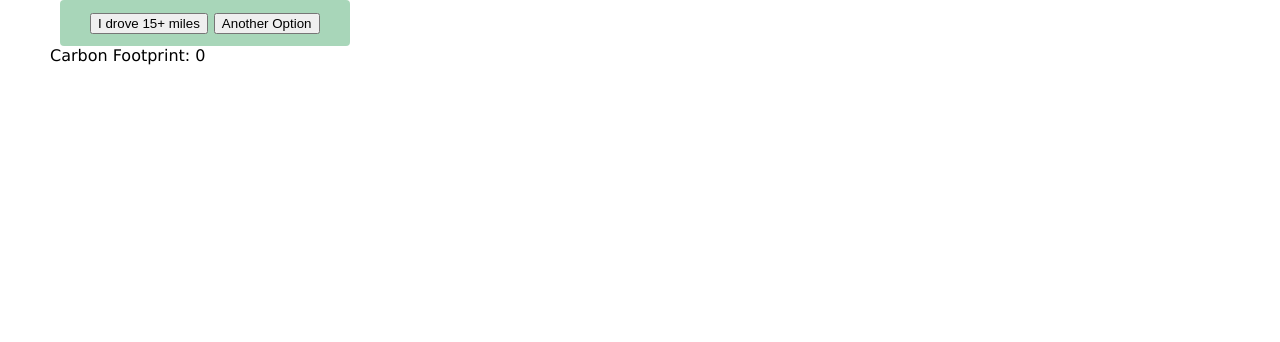
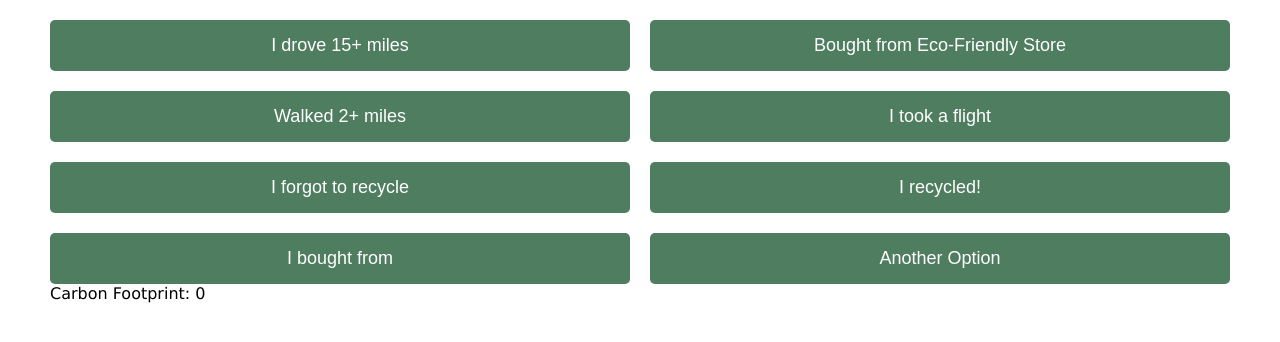
Before and after one commit to CSHHacks2023/CSHHack, a Flask app: page /carbon in a window 1280 px wide. Shown: the part 286-628 px from the top of the page. Run offline with Flask 3, Linux system fonts and the light colour scheme.

Commit message:
carbon stuffs

```diff
--- a/static/app.css
+++ b/static/app.css
@@ -255,3 +255,27 @@ nameborder{
 
 
 }
+.button-grid {
+    display: grid;
+    grid-template-columns: repeat(2, 1fr); /* Two columns in the grid */
+    gap: 20px; /* Gap between buttons */
+    justify-content: center; /* Center the grid horizontally */
+    align-items: center; /* Center the grid vertically */
+    margin-top: 20px; /* Add some top margin to separate from the header */
+}
+
+.button5 {
+    text-align: center;
+    padding: 15px;
+    background-color: #4f7d5f;
+    color: white;
+    border: none;
+    border-radius: 5px;
+    cursor: pointer;
+    font-size: 18px;
+}
+
+/* Style for button on hover */
+.button:hover {
+    background-color: #3e624a;
+}
--- a/templates/carbon.html
+++ b/templates/carbon.html
@@ -9,9 +9,24 @@
     <div class="header">
     <h1>Carbon Footprint Game</h1>
 </div>
-    <div class="button">
-        <button id="drive">I drove 15+ miles</button>
-        <button class="game-button">Another Option</button>
+    <div class="button-grid">
+
+        <button class="button5">I drove 15+ miles</button>
+
+        <button class="button5">Bought from Eco-Friendly Store</button>
+
+        <button class="button5">Walked 2+ miles</button>
+
+        <button class="button5">I took a flight</button>
+
+        <button class="button5">I forgot to recycle</button>
+
+        <button class="button5">I recycled!</button>
+
+        <button class="button5">I bought from</button>
+
+        <button class="button5">Another Option</button>
+
         <!-- Add more options here -->
     </div>
     <div id="footprint">Carbon Footprint: <span id="carbon">0</span></div>
```
